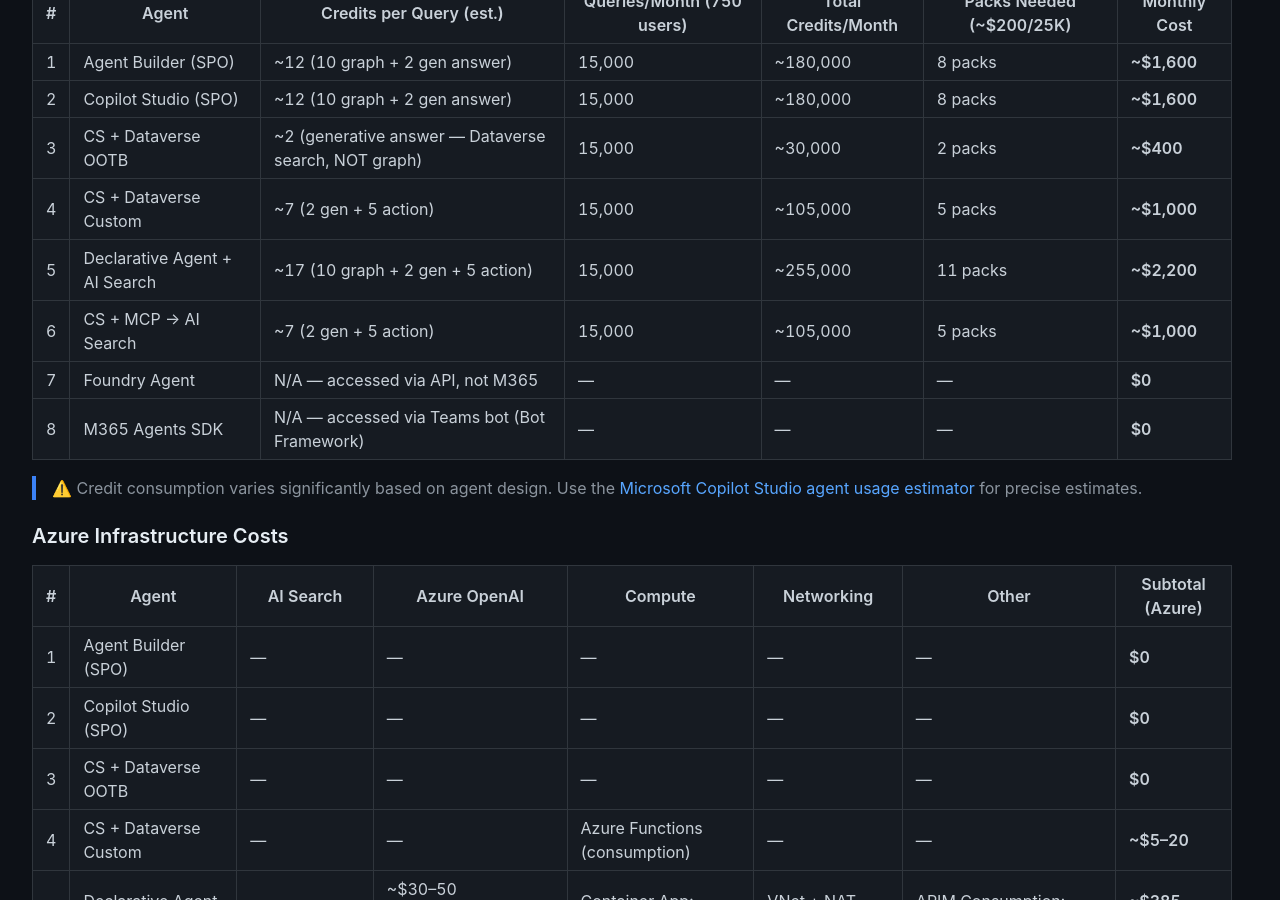
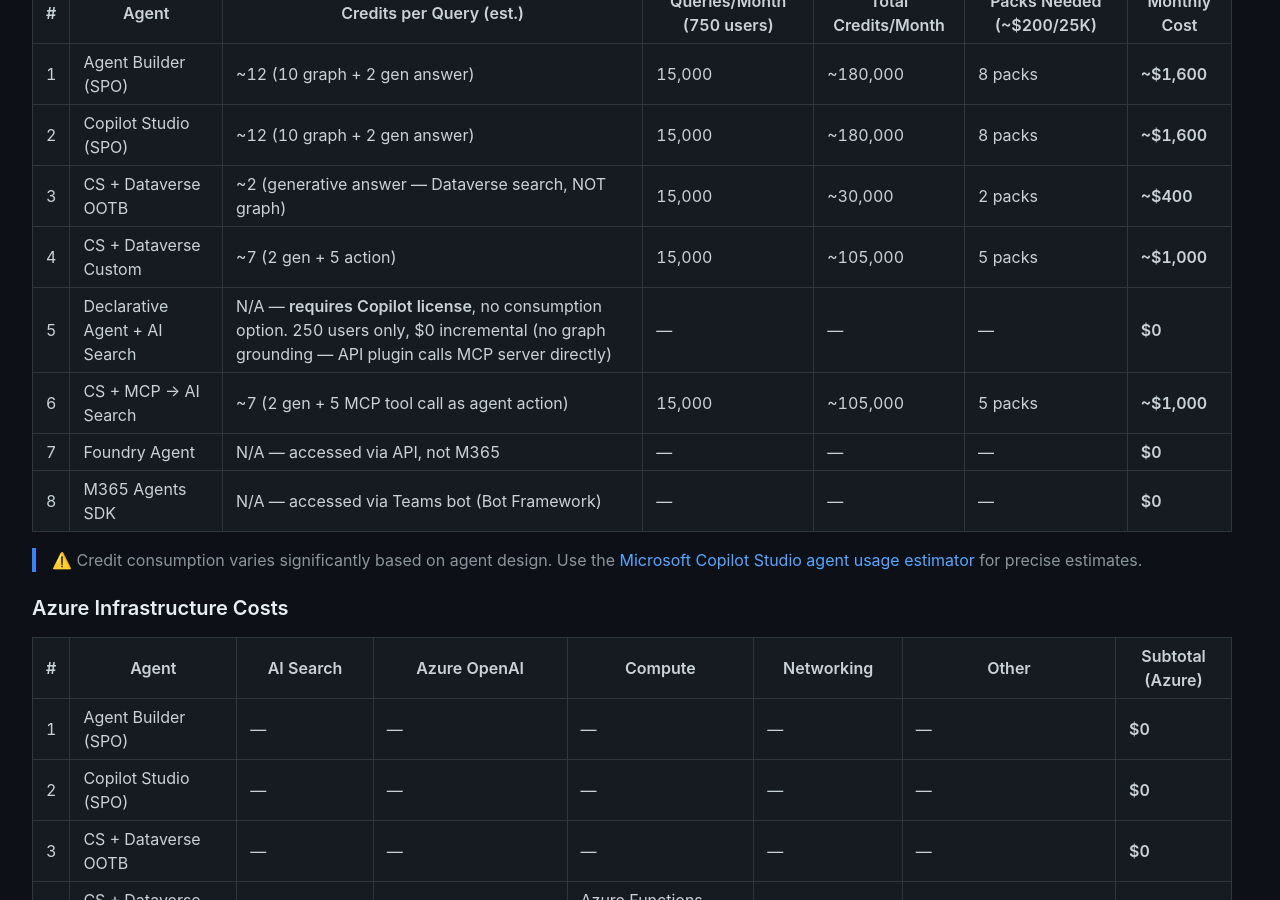
Before and after one commit to ostefka/AgentsAdvancedSearch, a Jekyll site: the page built from COMPARISON.md, in a window 1280 px wide and 900 px high, scrolled down 6803 px. Built offline with Jekyll 4.4.1, drawn with Linux system fonts in a browser that asks for light colours; nearby versions of some CDN libraries; our own code applies the rules of GitHub Pages for plain Markdown files.

Commit message:
Fix: #5 is  M365 cost (Copilot-only, no credits); clarify #6 MCP call = agent action (5 credits)

```diff
--- a/COMPARISON.md
+++ b/COMPARISON.md
@@ -262,8 +262,8 @@ flowchart LR
 | 2 | Copilot Studio (SPO) | ~12 (10 graph + 2 gen answer) | 15,000 | ~180,000 | 8 packs | **~$1,600** |
 | 3 | CS + Dataverse OOTB | ~2 (generative answer — Dataverse search, NOT graph) | 15,000 | ~30,000 | 2 packs | **~$400** |
 | 4 | CS + Dataverse Custom | ~7 (2 gen + 5 action) | 15,000 | ~105,000 | 5 packs | **~$1,000** |
-| 5 | Declarative Agent + AI Search | ~17 (10 graph + 2 gen + 5 action) | 15,000 | ~255,000 | 11 packs | **~$2,200** |
-| 6 | CS + MCP → AI Search | ~7 (2 gen + 5 action) | 15,000 | ~105,000 | 5 packs | **~$1,000** |
+| 5 | Declarative Agent + AI Search | N/A — **requires Copilot license**, no consumption option. 250 users only, $0 incremental (no graph grounding — API plugin calls MCP server directly) | — | — | — | **$0** |
+| 6 | CS + MCP → AI Search | ~7 (2 gen + 5 MCP tool call as agent action) | 15,000 | ~105,000 | 5 packs | **~$1,000** |
 | 7 | Foundry Agent | N/A — accessed via API, not M365 | — | — | — | **$0** |
 | 8 | M365 Agents SDK | N/A — accessed via Teams bot (Bot Framework) | — | — | — | **$0** |
 
```
